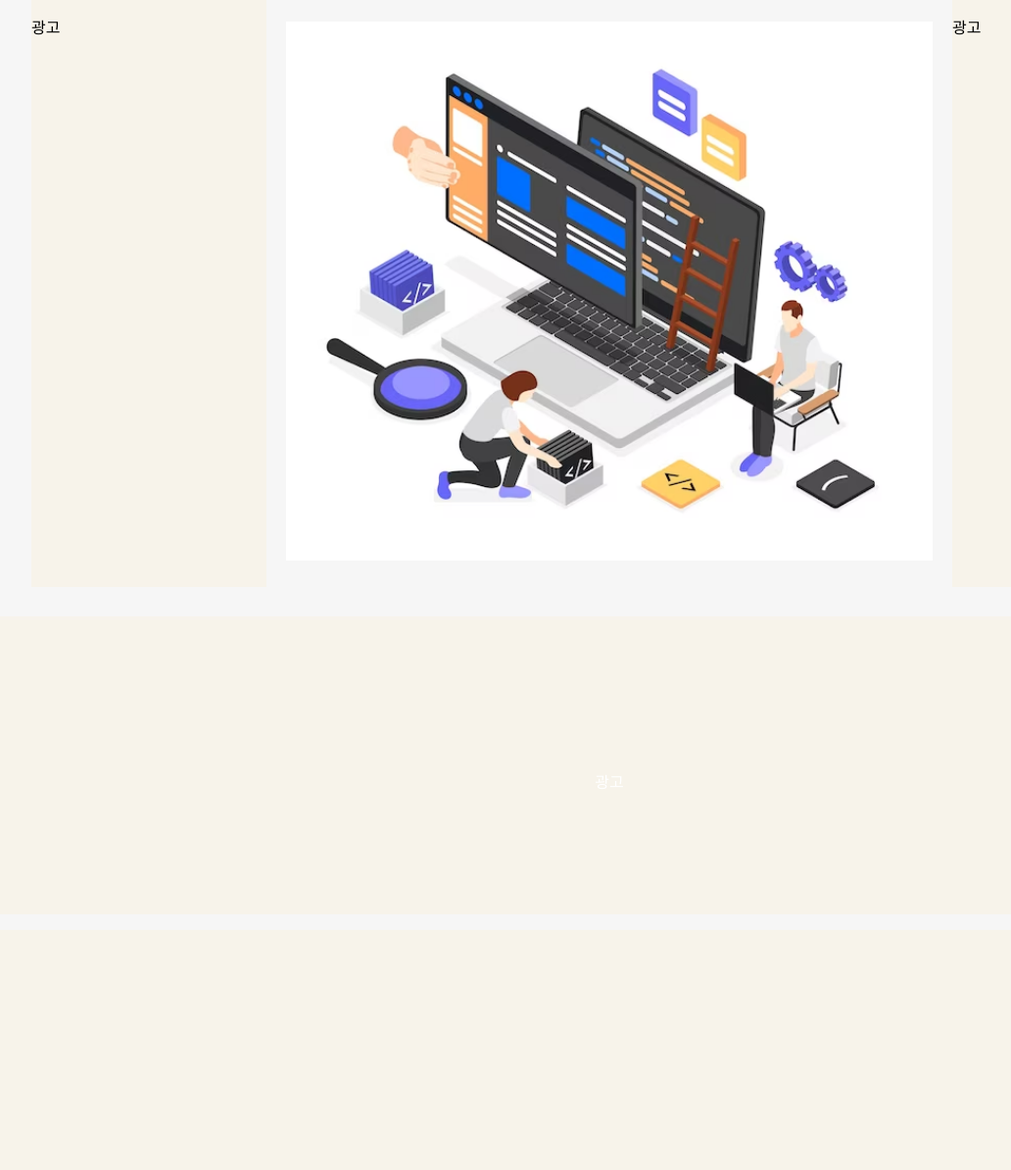
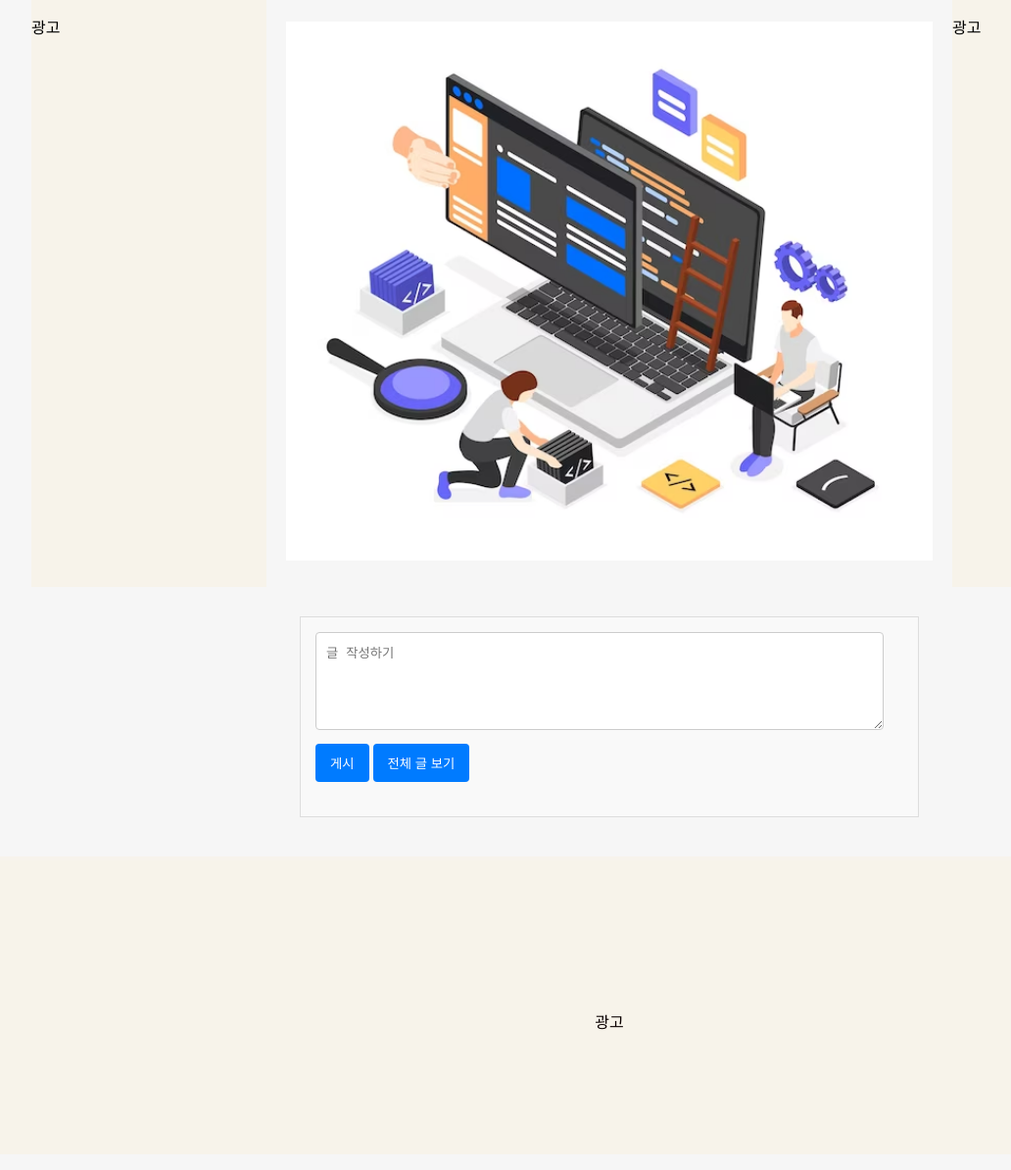
Before and after one commit to chanwoo7/PBL-Team3-Project, a Django app: template site/adApp/templates/adApp/main.html in a window 1280 px wide. Shown: the part 292-1486 px from the top of the page at 98% size, without its empty margins (18-1050 px from the left). Before the commit the page ends 1097 px from the top, so only its background shows below. Run offline with Django 4.2, Linux system fonts and the light colour scheme; the template is opened without the code that fills it, so the values that code supplies are empty.

Commit message:
main.html 수정3

```diff
--- a/site/adApp/templates/adApp/main.html
+++ b/site/adApp/templates/adApp/main.html
@@ -90,7 +90,7 @@
         width: 100%;
         height: 300px; /* 배너의 높이를 늘림 */
         background-color: rgb(247, 243, 234); /* 배경색 변경 */
-        color: white; /* 텍스트 색상 변경 */
+        color: #0b0000; /* 텍스트 색상 변경 */
         text-align: center; /* 텍스트 중앙 정렬 */
         line-height: 300px; /* 라인 높이 조정 */
         border-top: 4px solid rgba(243, 243, 243, 0.19); /* 상단 테두리 추가 */
@@ -101,6 +101,50 @@
         height: auto;
         max-width: 100%;
     }
+    .board {
+        width: 100%;
+        max-width: 600px;
+        margin: 20px auto;
+        padding: 15px;
+        border: 1px solid #ddd;
+        background-color: #f9f9f9;
+    }
+
+    .board textarea {
+        width: calc(100% - 20px);
+        box-sizing: border-box;
+        height: 100px;
+        margin-bottom: 10px;
+        padding: 10px;
+        border: 1px solid #ccc;
+        border-radius: 4px;
+    }
+
+    .board button {
+        padding: 10px 15px;
+        background-color: #007bff;
+        color: white;
+        border: none;
+        border-radius: 4px;
+        cursor: pointer;
+    }
+
+    .board button:hover{
+        background-color: #0056b3;
+    }
+
+    .post {
+        margin-bottom: 10px;
+        padding: 10px;
+        border-bottom: 1px solid #ddd;
+        background-color: white;
+    }
+
+    .posts {
+        margin-top: 20px;
+    }
+
+
     </style>
 </head>
 <body>
@@ -136,8 +180,77 @@
             <p>광고</p>
         </aside>
     </main>
+    <!-- 게시판 섹션 -->
+    <div class="board">
+        <textarea placeholder="글 작성하기"></textarea>
+        <button>게시</button>
+        <button id="show-all-posts">전체 글 보기</button>
+        <div class="posts">
+            <!-- 게시글 영역 -->
+        </div>
+    </div>
     <div class="bottom-ad-box">
         <p>광고</p>
     </div>
+<script>
+    // "확인" 버튼과 텍스트 입력 필드를 찾기
+    const postButton = document.querySelector('.board button');
+    const postText = document.querySelector('.board textarea');
+    const boardDiv = document.querySelector('.board');
+    const searchButton = document.querySelector('.search-bar input[type="button"]');
+    const searchText = document.querySelector('.search-bar input[type="text"]');
+    const showAllPostsButton = document.getElementById('show-all-posts');
+
+    showAllPostsButton.addEventListener('click', function() {
+        // 모든 게시글을 순회하며 표시
+        document.querySelectorAll('.board .post').forEach(function(post) {
+            post.style.display = '';
+        });
+    });
+
+    // "확인" 버튼 클릭 이벤트 핸들러
+    postButton.addEventListener('click', function() {
+        // 입력된 텍스트 가져오기
+        const text = postText.value.trim();
+
+        // 텍스트가 비어있지 않다면 처리
+        if (text) {
+            // 새 게시글 생성
+            const newPost = document.createElement('div');
+            newPost.classList.add('post');
+            newPost.textContent = text;
+
+            // 게시글을 게시글 영역에 추가
+            boardDiv.insertBefore(newPost, postText);
+
+            // 텍스트 입력 필드 비우기
+            postText.value = '';
+        }
+    });
+
+    // 검색 버튼 클릭 이벤트 핸들러
+    searchButton.addEventListener('click', function() {
+        // 입력된 검색어 가져오기
+        const searchTerm = searchText.value.toLowerCase().trim();
+
+        // 모든 게시물을 순회하며 검색어와 비교
+        document.querySelectorAll('.board .post').forEach(function(post) {
+            // 게시글 텍스트가 검색어를 포함하는지 확인
+            if (post.textContent.toLowerCase().includes(searchTerm)) {
+                post.style.display = '';
+            } else {
+                post.style.display = 'none';
+            }
+        });
+    });
+
+    showAllPostsButton.addEventListener('click', function() {
+        // 모든 게시글을 순회하며 표시
+        document.querySelectorAll('.board .post').forEach(function(post) {
+            post.style.display = '';
+        });
+    });
+</script>
+
 </body>
 </html>
```
